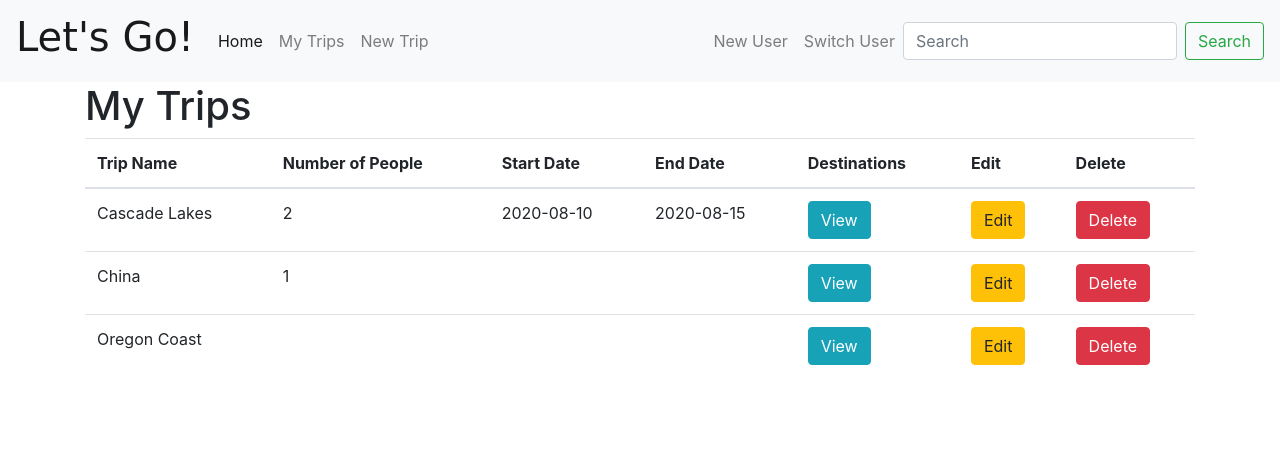
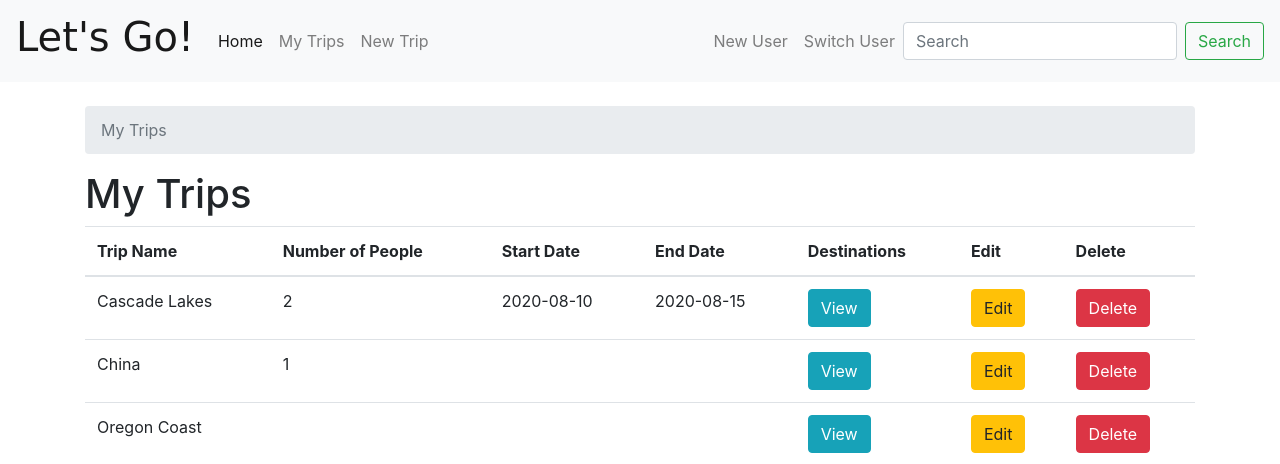
Before and after one commit to kcroo/LetsGo, a Flask app: page /mytrips in a window 1280 px wide. Shown: the top 464 px of the page. Run offline with Flask 2, Linux system fonts and the light colour scheme; data comes from the database, SQL or seed files in the repository; data that the repository does not hold is empty; some libraries are stand-ins or nearby versions; some web fonts are replaced.

Commit message:
breadcrumb trail works; now on myTrips too

```diff
--- a/app.py
+++ b/app.py
@@ -71,7 +71,7 @@ def showDestination(tripId, destId):
     form = AddActivity()
     #form.activityType.choices = choices
 
-    return render_template("destination.html", title="- ", tripName=tripName, destName=destName, activities=activities, form=form)
+    return render_template("destination.html", title="- ", tripId=tripId, tripName=tripName, destName=destName, activities=activities, form=form)
 
 # make new trip
 @app.route('/newtrip', methods=['GET', 'POST'])
--- a/templates/destination.html
+++ b/templates/destination.html
@@ -9,7 +9,7 @@
         <nav aria-label="breadcrumb">
             <ol class="breadcrumb">
             <li class="breadcrumb-item active" aria-current="page"><a href="{{ url_for('myTrips') }}">My Trips</a></li>
-            <li class="breadcrumb-item active" aria-current="page"><a href="">Destinations</a></li>
+            <li class="breadcrumb-item active" aria-current="page"><a href="{{ url_for('showTrip', tripId=tripId) }}">{{ destName }}</a></li>
             <li class="breadcrumb-item active" aria-current="page">Activities</li>
             </ol>
         </nav>
--- a/templates/mytrips.html
+++ b/templates/mytrips.html
@@ -7,7 +7,12 @@
 <div class="container">
     <!-- lists trip names, with edit/delete buttons -->
     {% if trips %}
-
+        <br>
+        <nav aria-label="breadcrumb">
+            <ol class="breadcrumb">
+                <li class="breadcrumb-item active" aria-current="page">My Trips</li>
+            </ol>
+        </nav>
         <h1>My Trips</h1>
 
         <table class="table">
@@ -63,8 +68,8 @@
         <br>
         <nav aria-label="breadcrumb">
             <ol class="breadcrumb">
-            <li class="breadcrumb-item active" aria-current="page"><a href="{{ url_for('myTrips') }}">My Trips</a></li>
-            <li class="breadcrumb-item active" aria-current="page">Destinations</li>
+                <li class="breadcrumb-item active" aria-current="page"><a href="{{ url_for('myTrips') }}">My Trips</a></li>
+                <li class="breadcrumb-item active" aria-current="page">{{ tripName }}</li>
             </ol>
         </nav>
         <h1>{{ tripName }} - Destinations</h1>
```
